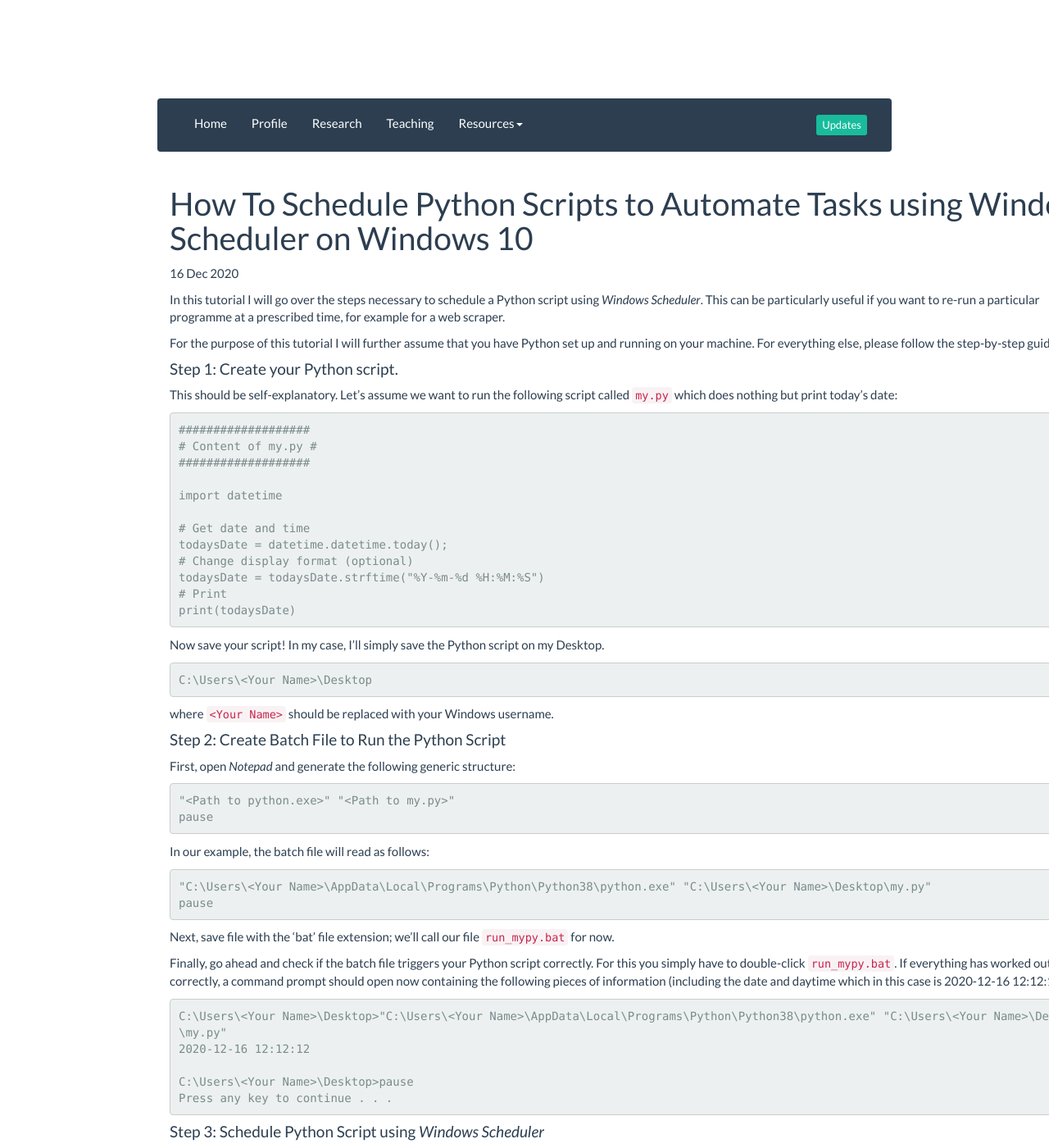
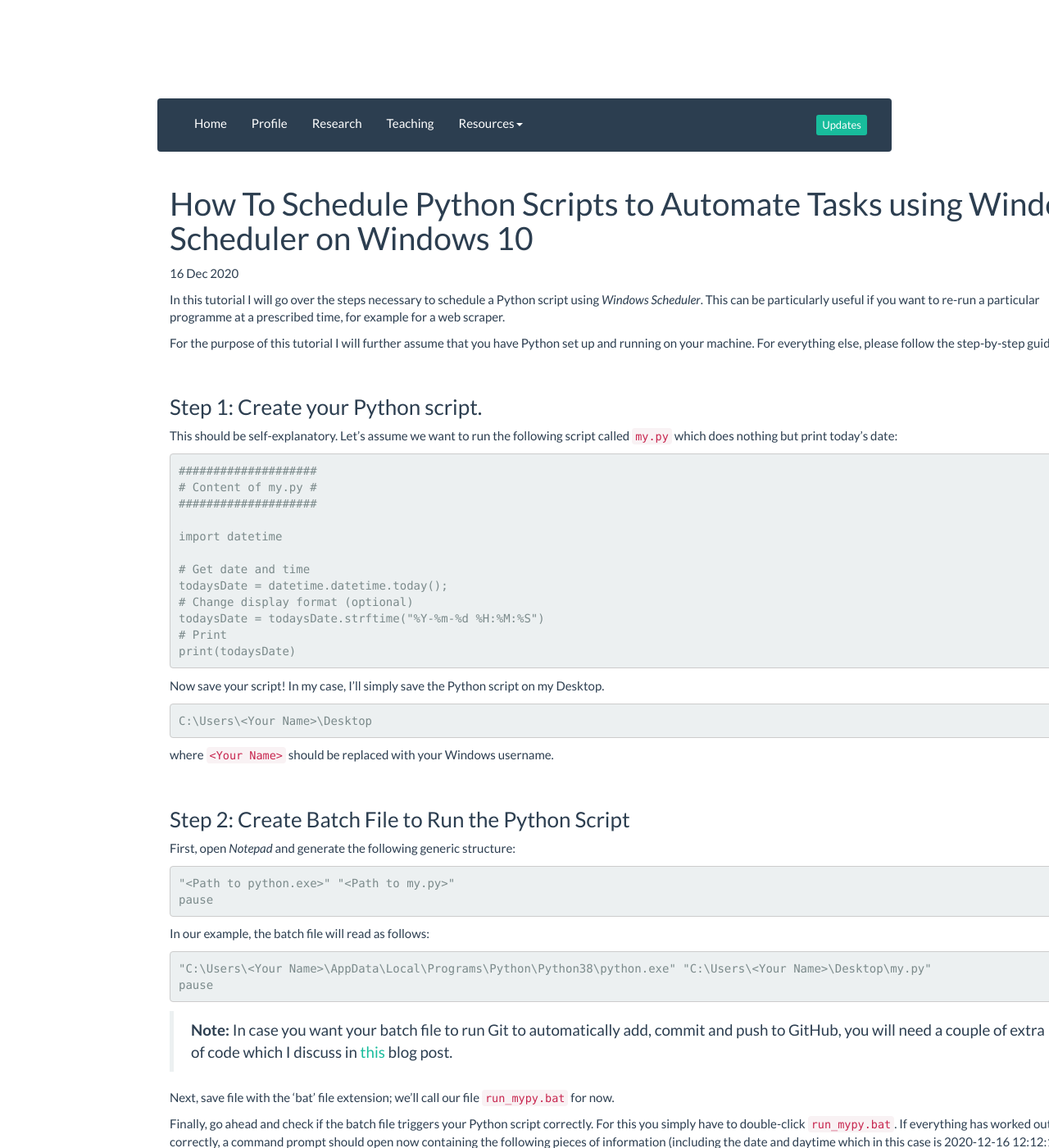
Before and after one commit to amannj/amannj.github.io, a Jekyll site: the page built from _posts/2020-12-16-windows-scheduler.md, in a window 1280 px wide and 1400 px high. Shown: the whole window at 82% size. Built offline with Jekyll 4.4.1, drawn with Linux system fonts in a browser that asks for light colours; nearby versions of some CDN libraries.

Commit message:
new blog post

````diff
--- a/_posts/2020-12-16-windows-scheduler.md
+++ b/_posts/2020-12-16-windows-scheduler.md
@@ -8,15 +8,16 @@ In this tutorial I will go over the steps necessary to schedule a Python script
 
 For the purpose of this tutorial I will further assume that you have Python set up and running on your machine. For everything else, please follow the step-by-step guide below:
 
+<br>
 
-#### Step 1: Create your Python script.
+### Step 1: Create your Python script.
 
 This should be self-explanatory. Let's assume we want to run the following script called `my.py` which does nothing but print today's date:
 
 ```
-###################
+####################
 # Content of my.py #
-###################
+####################
 
 import datetime
 
@@ -36,7 +37,9 @@ C:\Users\<Your Name>\Desktop
 
 where `<Your Name>` should be replaced with your Windows username.
 
-#### Step 2: Create Batch File to Run the Python Script
+<br>
+
+### Step 2: Create Batch File to Run the Python Script
 
 First, open *Notepad* and generate the following generic structure:
 
@@ -52,6 +55,8 @@ In our example, the batch file will read as follows:
 pause
 ```
 
+> **Note:** In case you want your batch file to run Git to automatically add, commit and push to GitHub, you will need a couple of extra lines of code which I discuss in [this](https://amannj.github.io/blog/2020/07/09/bat-git-push) blog post.
+
 Next, save file with the 'bat' file extension; we'll call our file `run_mypy.bat` for now.
 
 Finally, go ahead and check if the batch file triggers your Python script correctly. For this you simply have to double-click `run_mypy.bat`. If everything has worked out correctly, a command prompt should open now containing the following pieces of information (including the date and daytime which in this case is 2020-12-16 12:12:12):
@@ -63,8 +68,9 @@ C:\Users\<Your Name>\Desktop>"C:\Users\<Your Name>\AppData\Local\Programs\Python
 C:\Users\<Your Name>\Desktop>pause
 Press any key to continue . . .
 ```
+<br>
 
-#### Step 3: Schedule Python Script using *Windows Scheduler*
+### Step 3: Schedule Python Script using *Windows Scheduler*
 
 - Open `Control Panel` and search for `Administrative Tools`.
 
````
Also changed, not shown: _posts/2020-07-09-bat-git-push.md (added, +71 -0 lines).
